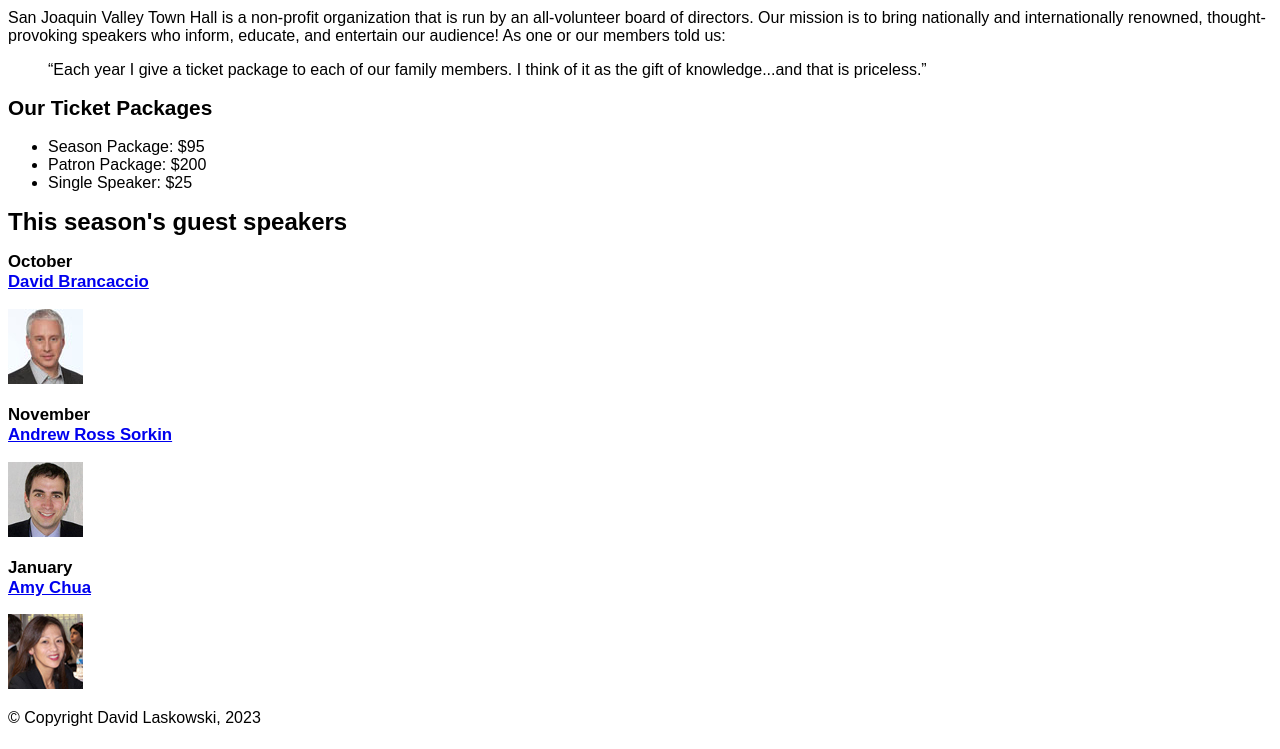
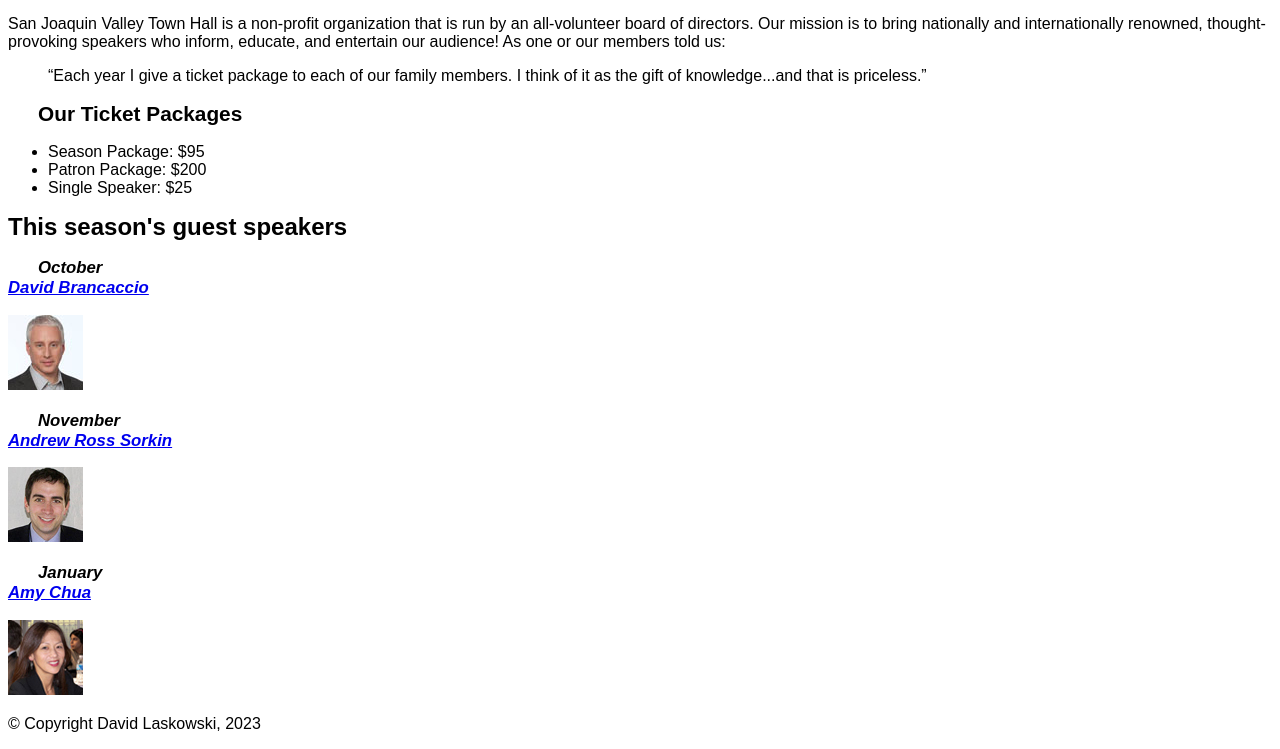
Before and after one commit to dlaskowski23/A08, a plain HTML site: page index.html in a window 1280 px wide. Shown: the part 145-894 px from the top of the page. Drawn offline with Linux system fonts and the light colour scheme.

Commit message:
Update c4_main.css

```diff
--- a/styles/c4_main.css
+++ b/styles/c4_main.css
@@ -1,7 +1,7 @@
 /* the styles for the elements */
 body {
 	font-family: Arial, Helvetica, sans-serif;
-    font-size: 100%;
+   	font-size: 100%;
 }
 
 /* the styles for the header */
@@ -25,3 +25,15 @@ main h3 {
 }
 
 /* the styles for the footer */
+
+h2{
+	font-size = 170%;
+	color: #800000;
+	text-indent: 30px;
+}
+
+h3{
+	font-size: 130%;
+	font-style: italic;
+	text-indent: 30px;
+}
```
